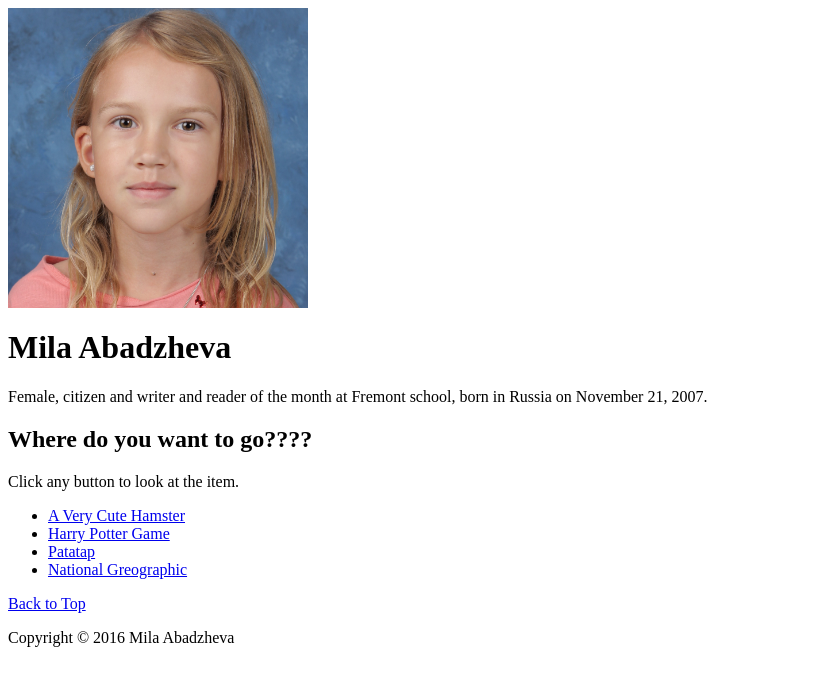
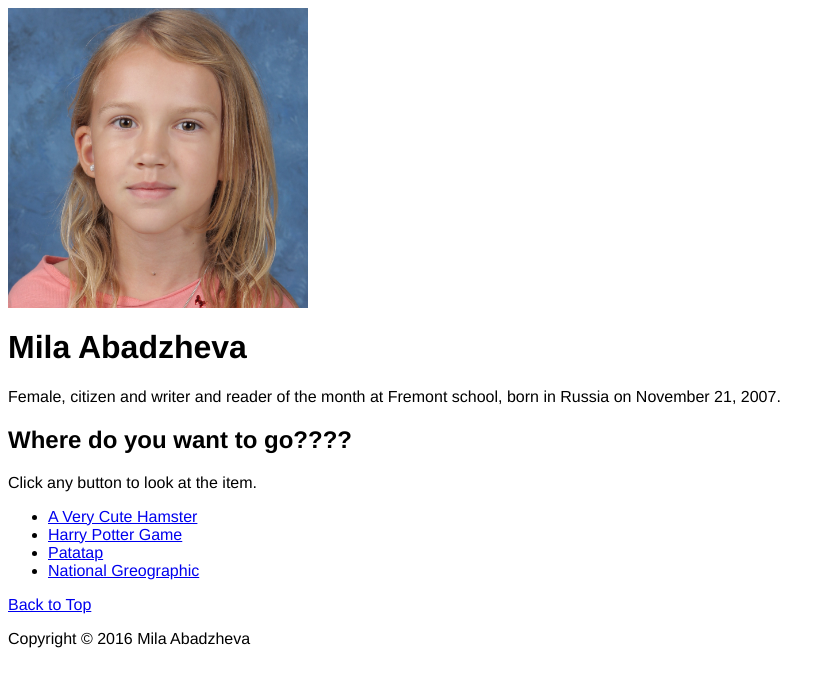
Before and after one commit to milaontheweb/milaontheweb.github.io, a plain HTML site: page index.html in a window 1280 px wide. Shown: the whole page, without its empty margins (0-830 px from the left). Drawn offline with Linux system fonts and the light colour scheme.

Commit message:
New Font

```diff
--- a/index.html
+++ b/index.html
@@ -1,6 +1,13 @@
 <html>
 <head>
 	<title>Mila Abadzheva's Webpage</title>
+
+	<style>
+	body {
+		font-family: "Chiller", "Helvetica", "Tahoma", sans-serif;
+	}
+	</style>
+
 </head>
 
 <body>
```
Lines whose indentation alone changed are shown as unchanged.
